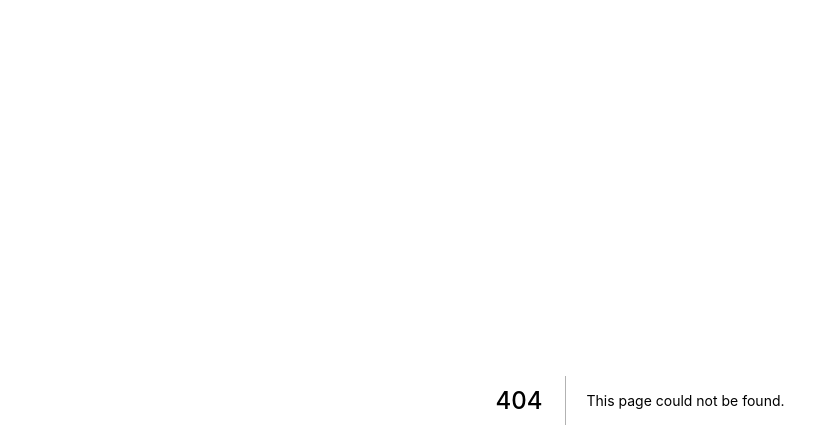
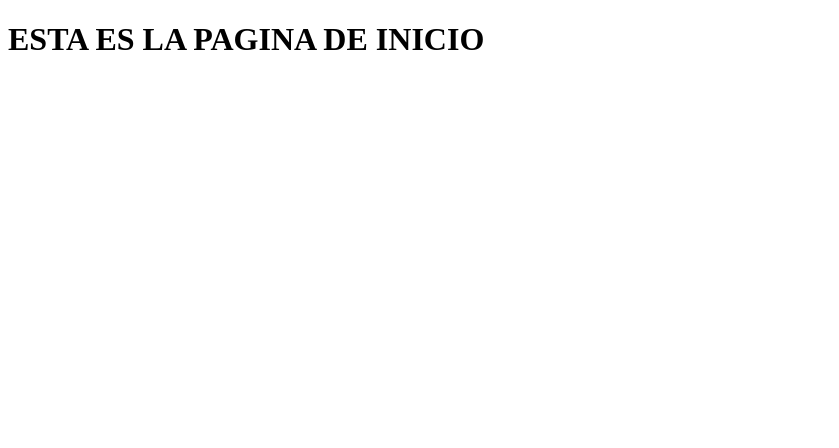
Before and after one commit to gfxargentina/crm-hooks-cliente, a Next.js app: page /inicio in a window 1280 px wide. Before the commit this address had no page. Shown: the top 448 px of the page, without its empty margins (0-839 px from the left). Built offline with nearby package versions, Linux system fonts and the light colour scheme.

Commit message:
se  creo la pagina de inicio para mostrar informacion sobre la aplicacion

```diff
--- a/pages/index.js
+++ b/pages/index.js
@@ -32,7 +32,7 @@ const { data, loading, error } = useQuery(OBTENER_CLIENTES_USUARIO);
 if(loading) return 'Cargando...' ;
 
 if(!data.obtenerClientesVendedor) {
-  return router.push('/login');
+  return router.push('/inicio');
 }
 
   return (
--- /dev/null
+++ b/pages/inicio.js
@@ -0,0 +1,11 @@
+import React from 'react';
+
+
+const Inicio = () => {
+
+    return (
+            <h1>ESTA ES LA PAGINA DE INICIO</h1>
+     );
+}
+
+export default Inicio;
```
